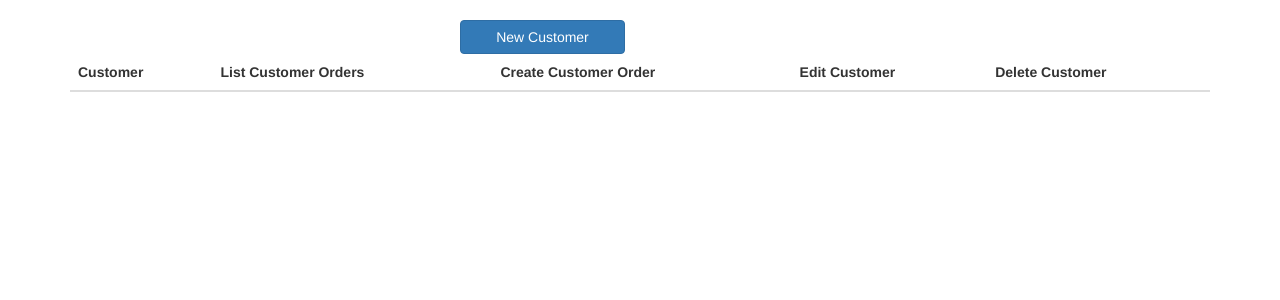
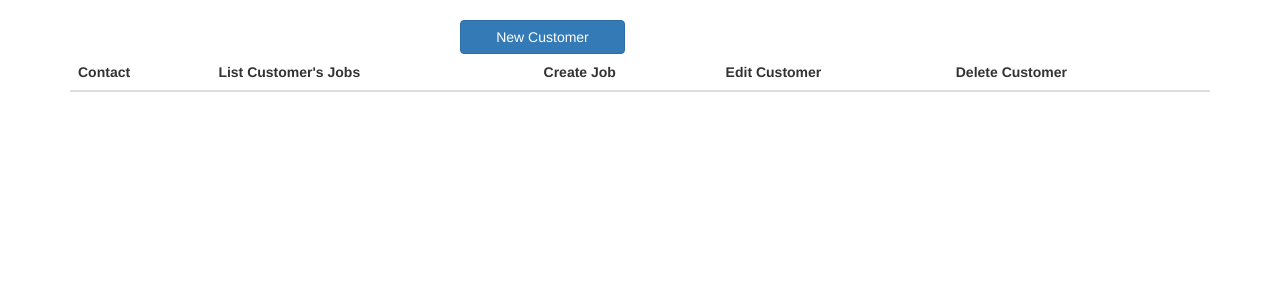
Before and after one commit to garinm90/work, a Flask app: page /customers in a window 1280 px wide. Shown: the part 52-352 px from the top of the page. Run offline with Flask 2, Linux system fonts and the light colour scheme; the visitor is signed in with stand-in values (Sample User, id 1); data that the repository does not hold is empty; some libraries are stand-ins or nearby versions.

Commit message:
Change order to job

```diff
--- a/app/templates/controller/create_controller.html
+++ b/app/templates/controller/create_controller.html
@@ -100,7 +100,7 @@
                 </div>
                 <div class="row">
                     <div class="col-lg-1">
-                        <h3>Order: </h3>
+                        <h3>Job: </h3>
                     </div>
                     <div class="col-lg-5">
                         {{ wtf.form_field(form.order_id)}}
--- a/app/templates/customer/detail_customer.html
+++ b/app/templates/customer/detail_customer.html
@@ -23,6 +23,6 @@
         </thead>
     </table>
     <div class="text-center">
-        <a class='btn btn-default' href="{{ url_for('order.create_order', customer_id=customer.id) }}">New Order</a>
+        <a class='btn btn-default' href="{{ url_for('order.create_order', customer_id=customer.id) }}">New Job</a>
     </div>
 {% endblock %}
--- a/app/templates/customer/list_customers.html
+++ b/app/templates/customer/list_customers.html
@@ -10,9 +10,9 @@
     <table class="table">
         <thead>
         <tr>
-            <th>Customer</th>
-            <th>List Customer Orders</th>
-            <th>Create Customer Order</th>
+            <th>Contact</th>
+            <th>List Customer's Jobs</th>
+            <th>Create Job</th>
             <th>Edit Customer</th>
             <th>Delete Customer</th>
         </tr>
@@ -20,12 +20,12 @@
         {% for customer in customers %}
             <tr>
                 <td>
-                    <a href="{{ url_for('customer.detail_customer', number=customer.id) }}">{{ customer.name.title() }}</a>
+                    <a href="{{ url_for('customer.detail_customer', number=customer.id) }}">Contact {{ customer.name.title() }}</a>
                 </td>
                 <td><a class="btn btn-default"
-                       href="{{ url_for('order.customer_orders', customer_id=customer.id) }}">Orders</a></td>
+                       href="{{ url_for('order.customer_orders', customer_id=customer.id) }}">Jobs</a></td>
                 <td><a class="btn btn-primary" href="{{ url_for('order.create_order', customer_id=customer.id) }}">New
-                    Order</a></td>
+                    Job</a></td>
                 <td><a class="btn btn-info" href="{{ url_for('customer.edit_customer', number=customer.id) }}">Edit Customer</a>
                 </td>
                 <td><a class="btn btn-danger" href="{{ url_for('customer.delete_customer', number=customer.id) }}">Delete</a>
--- a/app/templates/main/index.html
+++ b/app/templates/main/index.html
@@ -15,7 +15,7 @@
     <div class="row text-center">
         <div class="col-lg-offset-4">
             <div class="col-lg-3">
-                <a class="btn btn-info btn-block" href="{{ url_for('order.list_orders') }}">List Orders</a>
+                <a class="btn btn-info btn-block" href="{{ url_for('order.list_orders') }}">List Jobs</a>
             </div>
         </div>
         <div class="col-lg-2">
--- a/app/templates/order/detail_order.html
+++ b/app/templates/order/detail_order.html
@@ -5,7 +5,7 @@
 <table class="table table-striped">
     <thead>
         <tr>
-            <th>Order #</th>
+            <th>Job #</th>
             <th>Power Supply</th>
             <th>Controller</th>
             <th>Lights</th>
@@ -17,11 +17,13 @@
     <tr>
         <td>{{ order.id }}</td>
         {% if order.two_forty and order.three_twenty %}
-        <td>Both</td>
+        <td>320/240</td>
         {% elif order.three_twenty %}
         <td>320</td>
         {% elif order.two_forty %}
         <td>240</td>
+        {% else %}
+        <td></td>
         {% endif %}
         {% if order.controller %}
         {% for controller in order.controller %}
--- a/app/templates/upload.html
+++ b/app/templates/upload.html
@@ -4,7 +4,7 @@
 {% block app_content %}
     <h1>Upload Images</h1>
     <h3>For: {{ order_information.customer }}'s {{ order_information.ride }} </h3>
-    <h3>Order #{{ order_information.id }} </h3>
+    <h3>Job #{{ order_information.id }} </h3>
 
     <div class="row">
         <div class="col-md-12">
```
Also changed, not shown: app/templates/order/list_orders.html (+5 -5 lines).
